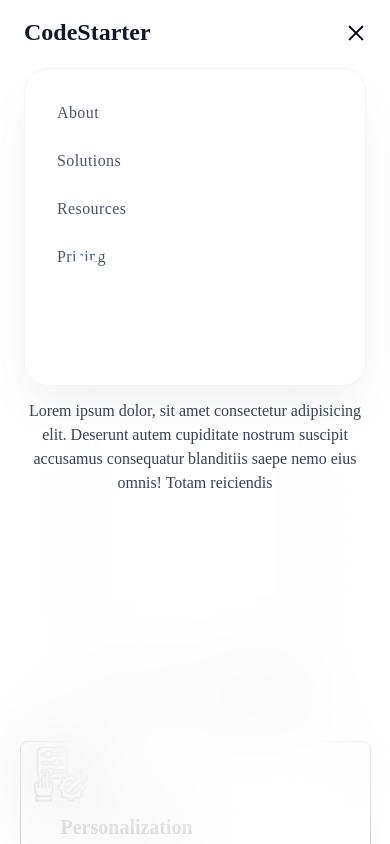
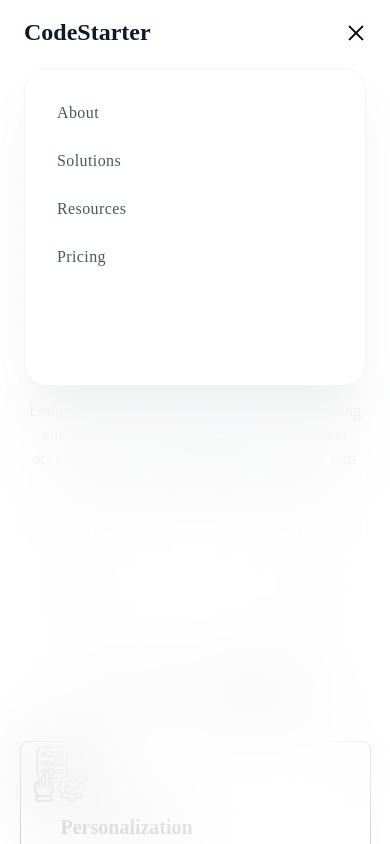
Before and after one commit to KiraaDev/CodeStarter-Landing-Page, a React (Vite) app: page / in a window 390 px wide. Both pictures are taken after a click on the button "Toggle navigation". Shown: the top 844 px of the page. Built offline with nearby package versions, Linux system fonts and the light colour scheme.

Commit message:
fixing z index

```diff
--- a/src/components/Header.tsx
+++ b/src/components/Header.tsx
@@ -39,7 +39,7 @@
                         </div>
                         <div id="navLayer" aria-hidden="true" className="fixed inset-0 z-10 h-screen w-screen origin-bottom scale-y-0 bg-white/70 backdrop-blur-2xl transition duration-500 group-data-[state=active]:origin-top group-data-[state=active]:scale-y-100 dark:bg-gray-950/70 lg:hidden"></div>
 
-                        <div id="navlinks" className={"absolute top-full left-0 z-20 w-full origin-top-right translate-y-1 scale-90 flex-col flex-wrap justify-end gap-6 rounded-3xl border border-gray-100 bg-white p-8 opacity-0 shadow-2xl shadow-gray-600/10 transition-all duration-300 dark:border-gray-700 dark:bg-gray-800 dark:shadow-none lg:visible lg:relative lg:flex lg:w-fit lg:translate-y-0 lg:scale-100 lg:flex-row lg:items-center lg:gap-0 lg:border-none lg:bg-transparent lg:p-0 lg:opacity-100 lg:shadow-none lg:dark:bg-transparent group-data-[state=active]:visible group-data-[state=active]:scale-100 group-data-[state=active]:opacity-100 lg:group-data-[state=active]:translate-y-0"}>
+                        <div id="navlinks" className={"absolute top-full left-0 z-50 w-full origin-top-right translate-y-1 scale-90 flex-col flex-wrap justify-end gap-6 rounded-3xl border border-gray-100 bg-white p-8 opacity-0 shadow-2xl shadow-gray-600/10 transition-all duration-300 dark:border-gray-700 dark:bg-gray-800 dark:shadow-none lg:visible lg:relative lg:flex lg:w-fit lg:translate-y-0 lg:scale-100 lg:flex-row lg:items-center lg:gap-0 lg:border-none lg:bg-transparent lg:p-0 lg:opacity-100 lg:shadow-none lg:dark:bg-transparent group-data-[state=active]:visible group-data-[state=active]:scale-100 group-data-[state=active]:opacity-100 lg:group-data-[state=active]:translate-y-0"}>
                             <div className="w-full text-gray-600 dark:text-gray-200 lg:w-auto lg:pr-4 lg:pt-0">
                                 <div id="links-group" className="flex flex-col gap-6 tracking-wide lg:flex-row lg:gap-0 lg:text-sm">
                                     {
--- a/src/components/HeroSection.tsx
+++ b/src/components/HeroSection.tsx
@@ -7,7 +7,7 @@
             <div
                 className="absolute h-full -z-0 w-full bg-[linear-gradient(to_right,#80808012_1px,transparent_1px),linear-gradient(to_bottom,#80808012_1px,transparent_1px)] bg-[size:24px_24px]"
             ></div>
-            <div className="lg:w-2/3 text-center text-white z-20">
+            <div className="lg:w-2/3 text-center text-white">
                 <h1 className="text-balance text-5xl md:text-6xl xl:text-7xl">Build <strong>Faster</strong> with
                     Ready-to-Use <strong>Templates</strong>
                 </h1>
```
